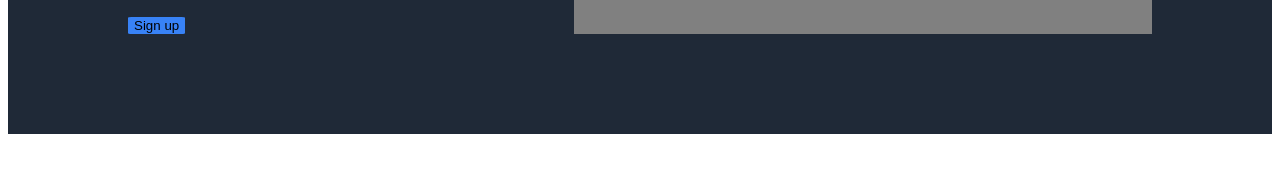
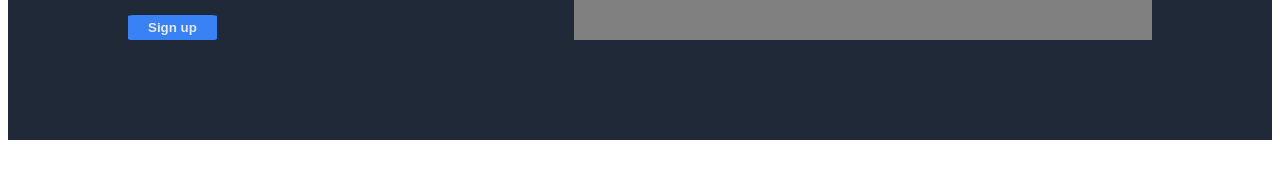
Before and after one commit to dbacodebase/landingpage, a plain HTML site: page index.html in a window 1280 px wide. Shown: the part 293-472 px from the top of the page. Drawn offline with Linux system fonts and the light colour scheme.

Commit message:
finalize button in header

```diff
--- a/styles.css
+++ b/styles.css
@@ -69,4 +69,7 @@ header h1 {
     background-color: #3882f6;
     border-radius: 6%;
     border-style: none;
+    padding: 5px 20px;
+    color: #e5e7eb;
+    font-weight: 900;
 }
```
